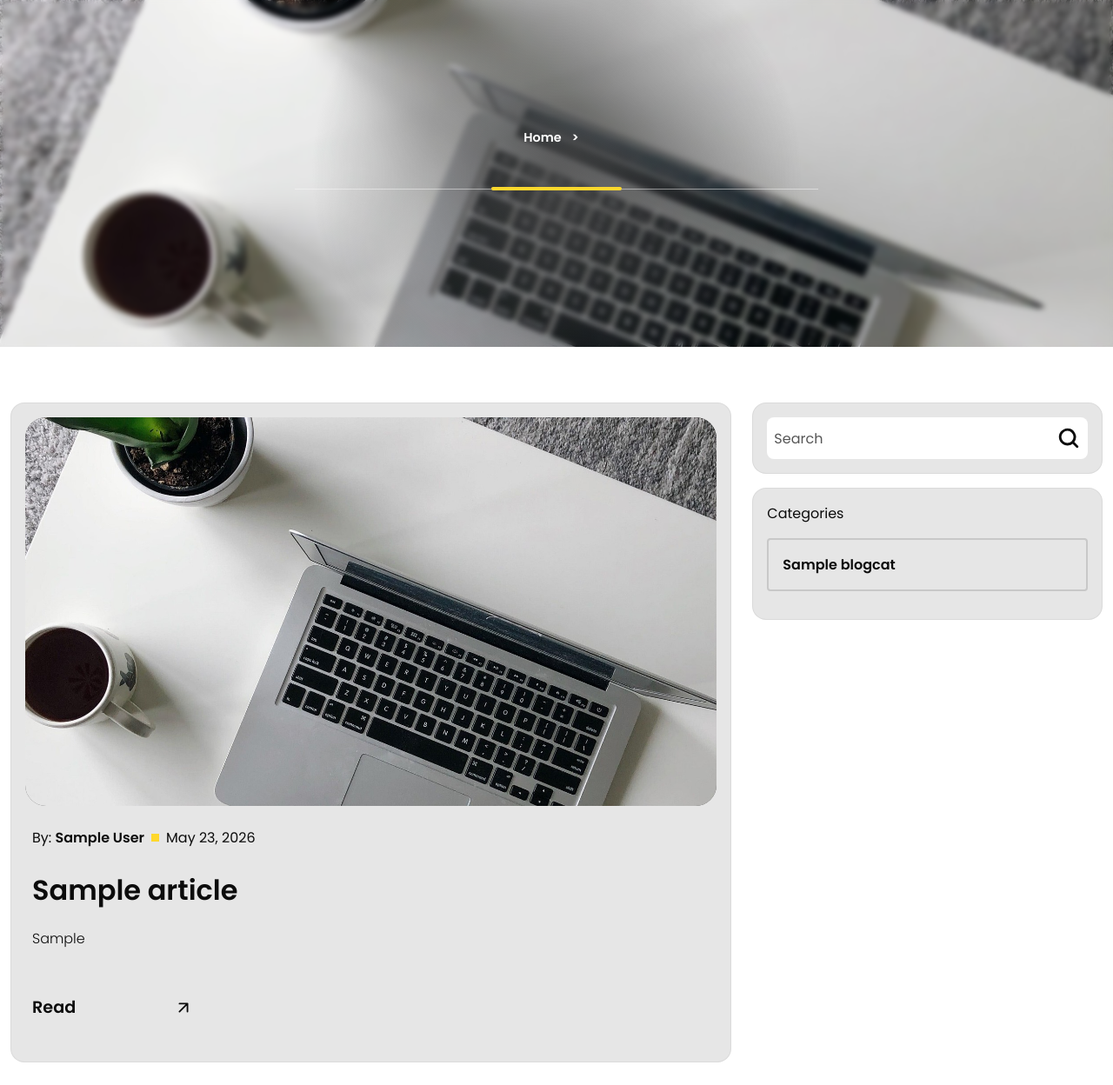
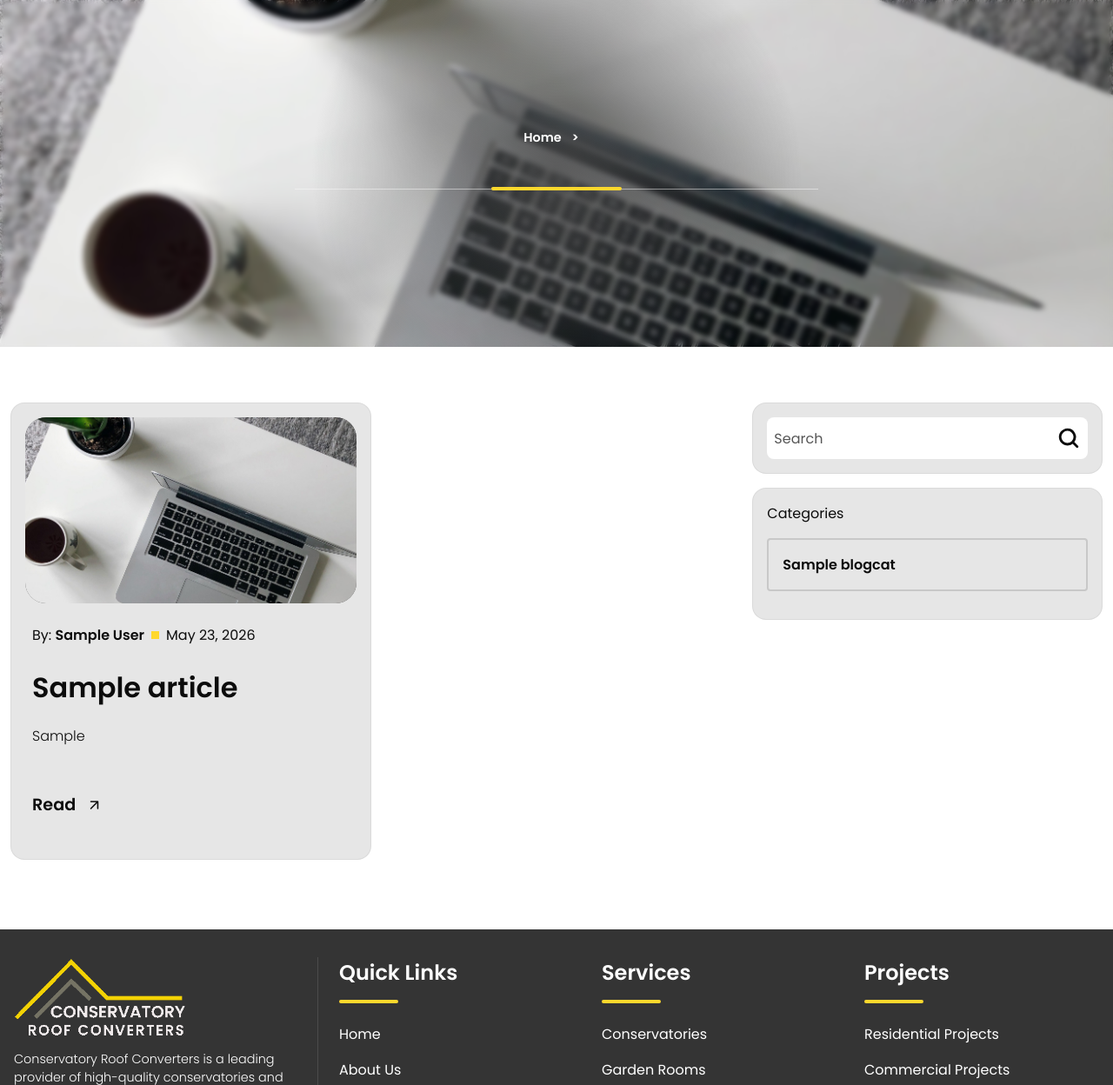
Before and after one commit to reche1405/crc-group, a Flask app: page /blog/ in a window 1280 px wide. Shown: the part 116-1364 px from the top of the page at 87% size. Run offline with Flask 3, Linux system fonts and the light colour scheme; tables that the repository leaves empty hold one stand-in row (values such as "Sample post"); some libraries are stand-ins or nearby versions.

Commit message:
Updated article list to a two column design.

```diff
--- a/promo/templates/pages/article-list.html
+++ b/promo/templates/pages/article-list.html
@@ -22,7 +22,7 @@
     {% block body %}
         <section>
             <div class="content grid col-3 md-col-2 sm-col-1 g-4 sm-g-3">
-                <main class="span-2">
+                <main class="span-2 grid col-2 sm-col-1">
                     {% for article in articles %}
                         <div class="card card--light card--light-2 p-3 br-3 mb-3">
                             <div class="post-img br-4">
```
